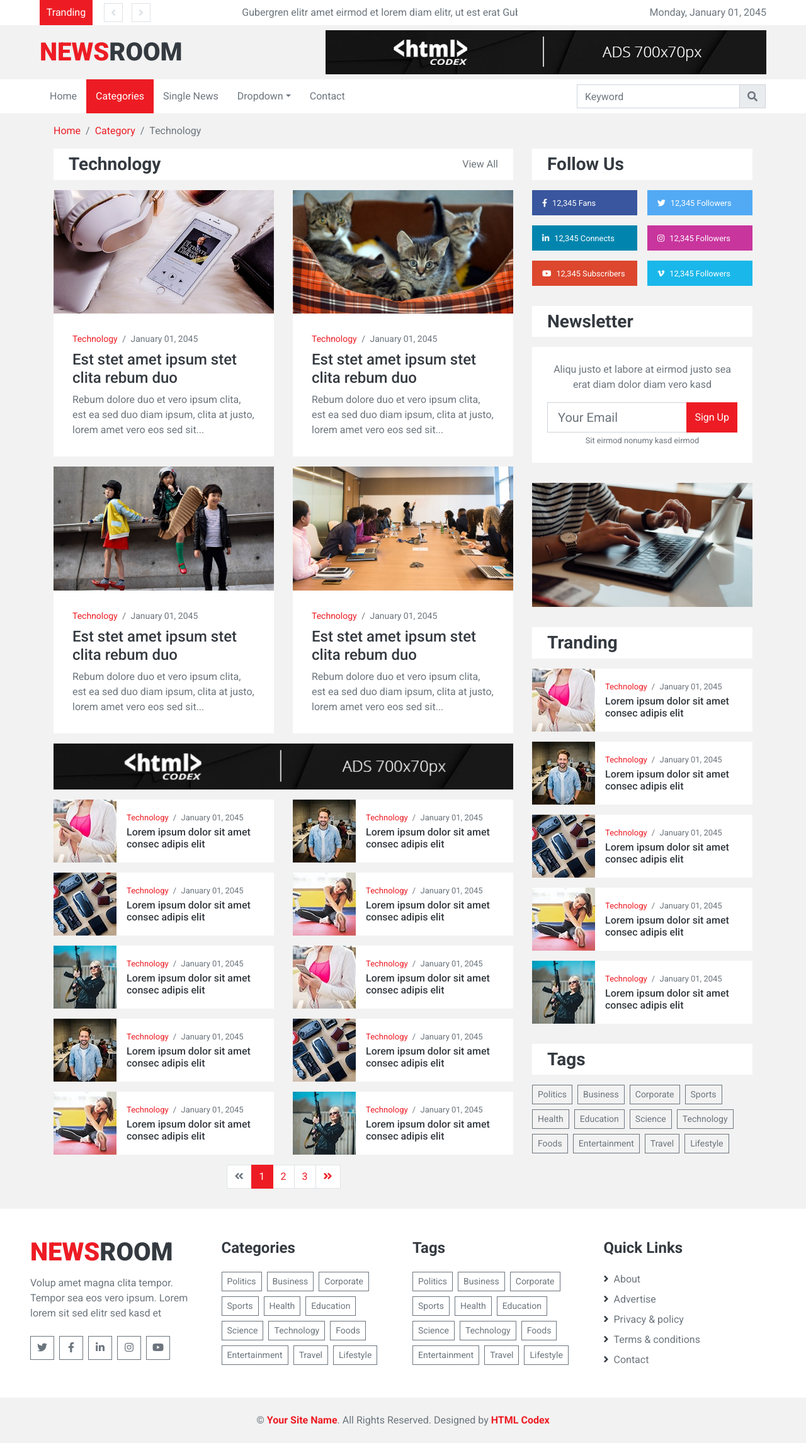
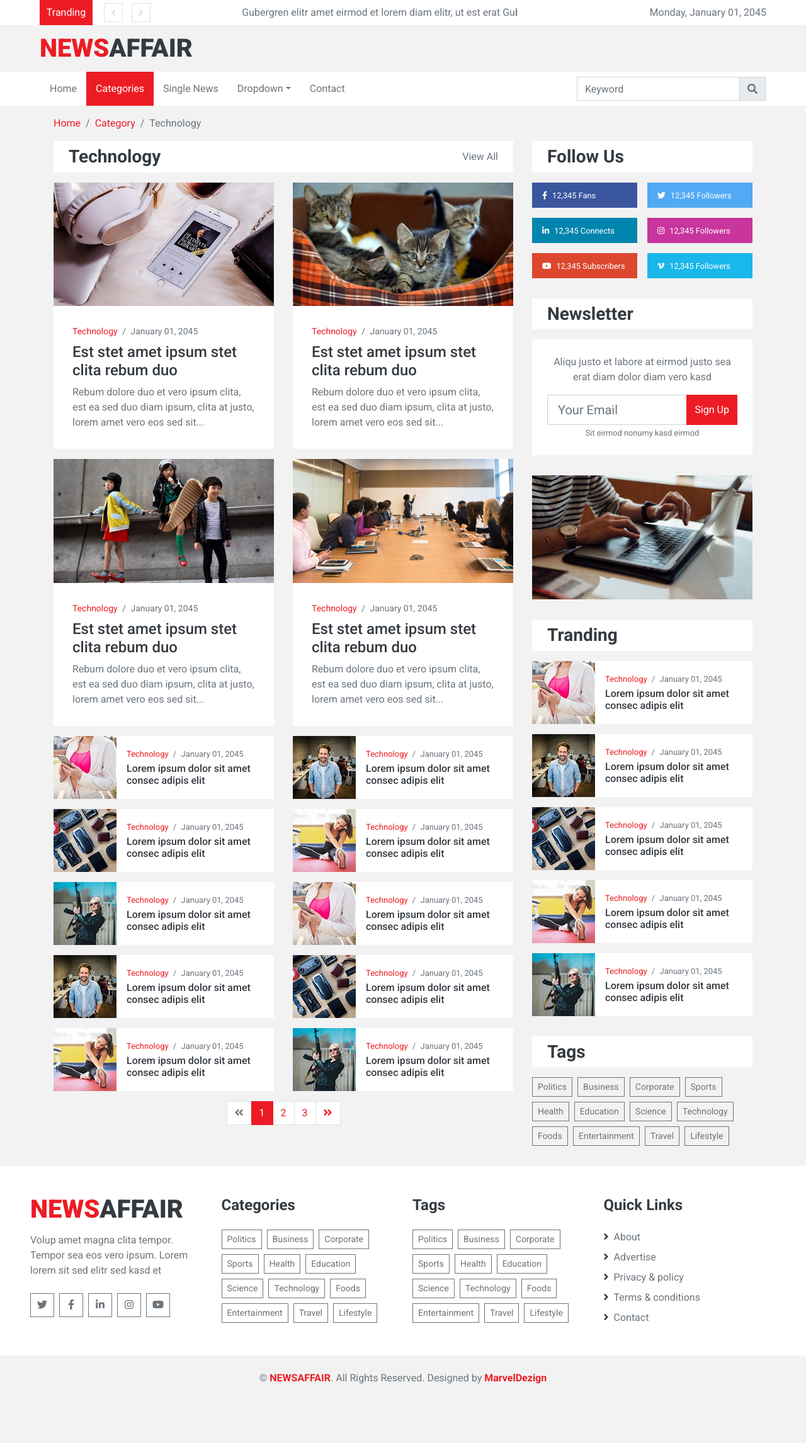
Before and after one commit to MarvXrush9ja/NewsAffair, a plain HTML site: page category.html in a window 1280 px wide. Shown: the whole page at 63% size. After the commit the page ends 2225 px from the top, so only its background shows below. Drawn offline with nearby package versions, Linux system fonts and the light colour scheme.

Commit message:
new changes

```diff
--- a/category.html
+++ b/category.html
@@ -45,12 +45,12 @@
         <div class="row align-items-center py-2 px-lg-5">
             <div class="col-lg-4">
                 <a href="" class="navbar-brand d-none d-lg-block">
-                    <h1 class="m-0 display-5 text-uppercase"><span class="text-primary">News</span>Room</h1>
+                    <h1 class="m-0 display-5 text-uppercase"><span class="text-primary">News</span>Affair</h1>
                 </a>
             </div>
-            <div class="col-lg-8 text-center text-lg-right">
+            <!-- <div class="col-lg-8 text-center text-lg-right">
                 <img class="img-fluid" src="img/ads-700x70.jpg" alt="">
-            </div>
+            </div> -->
         </div>
     </div>
     <!-- Topbar End -->
@@ -176,9 +176,9 @@
                         </div>
                     </div>
 
-                    <div class="mb-3">
+                    <!-- <div class="mb-3">
                         <a href=""><img class="img-fluid w-100" src="img/ads-700x70.jpg" alt=""></a>
-                    </div>
+                    </div> -->
 
                     <div class="row">
                         <div class="col-lg-6">
@@ -491,7 +491,7 @@
     <div class="row">
         <div class="col-lg-3 col-md-6 mb-5">
             <a href="index.html" class="navbar-brand">
-                    <h1 class="mb-2 mt-n2 display-5 text-uppercase"><span class="text-primary">News</span>Room</h1>
+                <h1 class="mb-2 mt-n2 display-5 text-uppercase"><span class="text-primary">News</span>Affair</h1>
             </a>
             <p>Volup amet magna clita tempor. Tempor sea eos vero ipsum. Lorem lorem sit sed elitr sed kasd et</p>
             <div class="d-flex justify-content-start mt-4">
@@ -550,10 +550,10 @@
 </div>
 <div class="container-fluid py-4 px-sm-3 px-md-5">
     <p class="m-0 text-center">
-            &copy; <a class="font-weight-bold" href="#">Your Site Name</a>. All Rights Reserved.
+        &copy; <a class="font-weight-bold" href="#">NEWSAFFAIR</a>. All Rights Reserved.
 
         <!--/*** This template is free as long as you keep the footer author’s credit link/attribution link/backlink. If you'd like to use the template without the footer author’s credit link/attribution link/backlink, you can purchase the Credit Removal License from "https://htmlcodex.com/credit-removal". Thank you for your support. ***/-->
-			Designed by <a class="font-weight-bold" href="https://htmlcodex.com">HTML Codex</a>
+        Designed by <a class="font-weight-bold" href="">MarvelDezign</a>
     </p>
 </div>
 <!-- Footer End -->
```
Also changed, not shown: contact.html (+6 -6 lines), index.html (+6 -6 lines), single.html (+10 -10 lines). Lines whose indentation alone changed are shown as unchanged.
